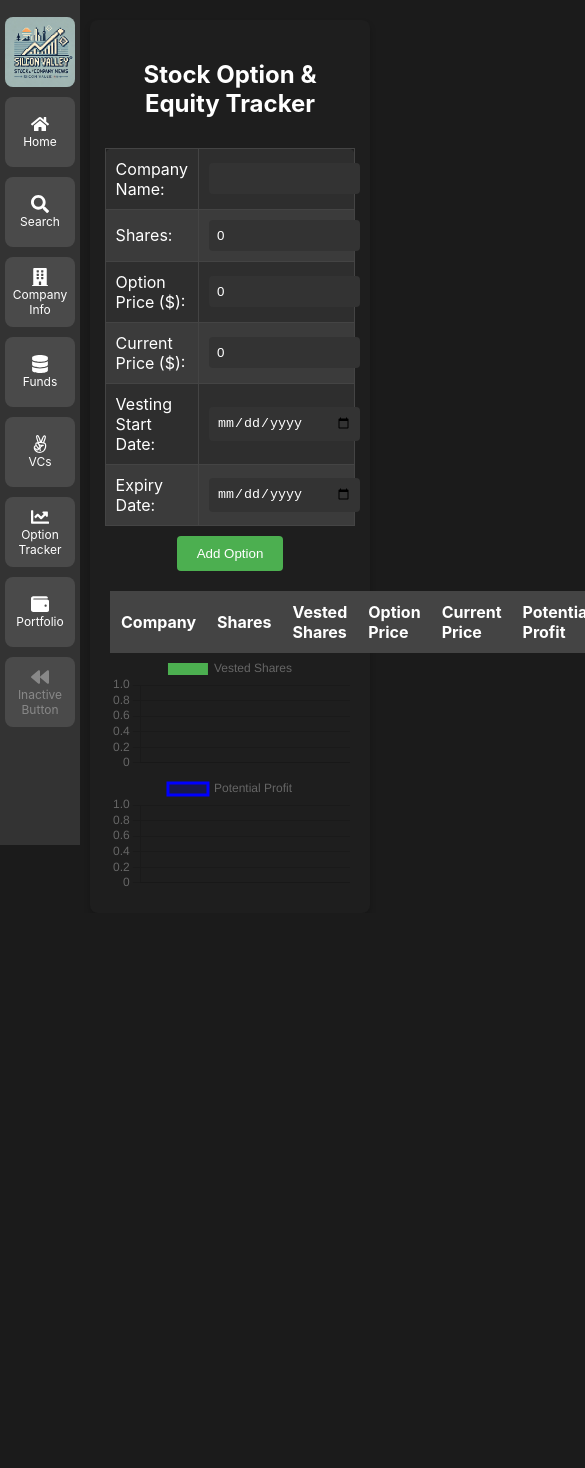
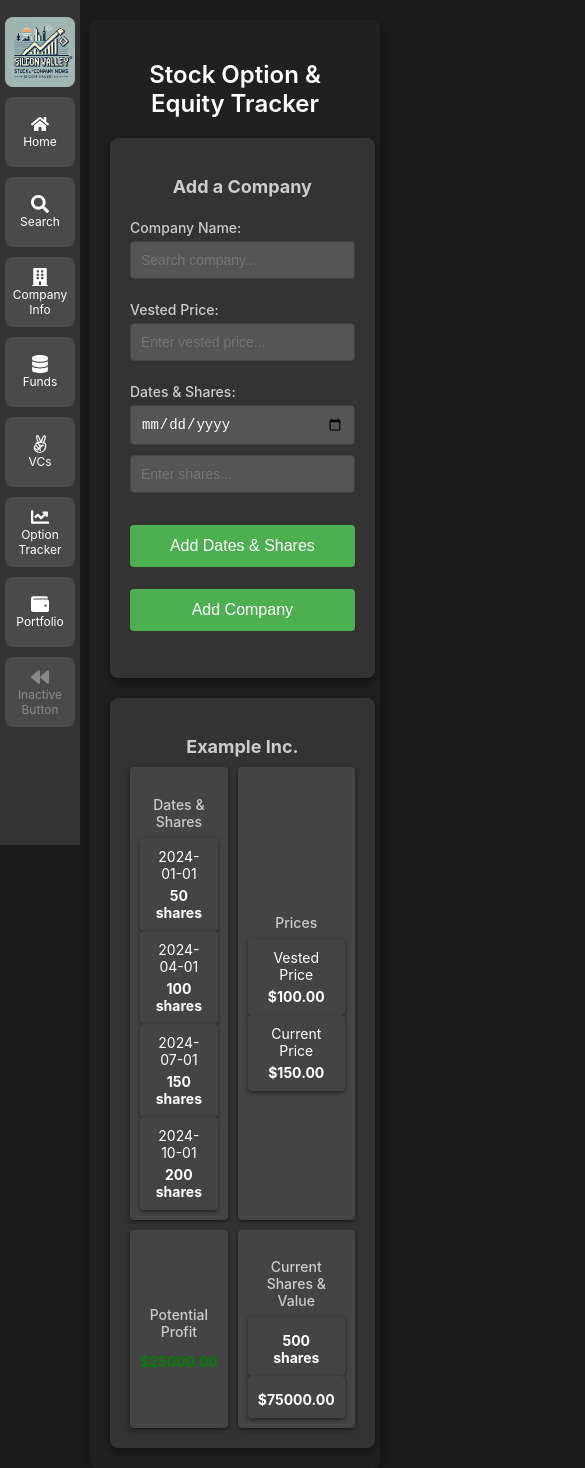
Before and after one commit to kermfiratt/silicon-tables, a React (Create React App) app in the folder client/: page /option-tracker in a window 390 px wide. Shown: the whole page, 585 px wide, since content can reach past the window. Before the commit the page ends 913 px from the top, so only its background shows below. Built offline with nearby package versions, Linux system fonts and the light colour scheme.

Commit message:
the commit

```diff
--- a/client/src/components/OptionTracker.css
+++ b/client/src/components/OptionTracker.css
@@ -1,86 +1,275 @@
+/* General Container Styling */
 .option-tracker-container {
   padding: 20px;
-  background-color: #1e1e1e;
-  color: white;
+  background-color: #202020; /* Darker background for the page */
+  color: #fff; /* Light text for contrast */
+  margin: 20px auto;
+  max-width: calc(100% - 100px); /* Adjust for sidebar width */
   border-radius: 8px;
-  margin: 20px;
-  margin-left: 90px; /* Adjust for sidebar width */
-  box-shadow: 0px 4px 6px rgba(0, 0, 0, 0.2);
+  box-shadow: 0 4px 8px rgba(0, 0, 0, 0.3); /* Subtle shadow for depth */
+  margin-left: 90px; /* Space for the sidebar */
+  margin-right: 10px;
 }
 
-.option-tracker-container h2 {
+/* Title Styling */
+h2 {
   text-align: center;
+  color: #fff; /* White text for title */
   margin-bottom: 20px;
+  font-size: 24px;
+  font-weight: 600;
 }
 
-.option-input-form {
+/* Dashboard Grid Layout */
+.dashboard-grid {
+  display: grid;
+  grid-template-columns: repeat(2, 1fr); /* Two columns */
+  gap: 20px; /* Space between blocks */
+  align-items: start; /* Align blocks to the top */
+}
+
+/* Add Company Block */
+.add-company-block {
+  background: #333; /* Darker block background */
+  border-radius: 8px;
+  padding: 20px;
+  box-shadow: 0 4px 8px rgba(0, 0, 0, 0.5); /* Subtle shadow */
   display: flex;
   flex-direction: column;
-  align-items: center;
-  margin-bottom: 20px;
+  justify-content: space-between;
+  min-height: 500px; /* Minimum height for consistency */
+  transition: background-color 0.3s ease; /* Smooth hover effect */
 }
 
-.input-table {
-  width: 100%;
-  max-width: 600px;
-  margin: 0 auto;
-  border-spacing: 0 10px;
+.add-company-block h3 {
+  margin-bottom: 10px;
+  font-size: 18px;
+  color: #ccc; /* Lighter text for better contrast */
+  text-align: center;
 }
 
-.input-table td {
-  padding: 8px;
+.form-group {
+  margin-bottom: 10px;
+  display: flex;
+  flex-direction: column;
 }
 
-.input-table label {
+.form-group label {
+  margin-bottom: 5px;
+  font-size: 14px;
   color: #ccc;
+  font-weight: 500;
+}
+
+.form-group input {
+  padding: 10px;
+  border: 1px solid #444;
+  border-radius: 4px;
+  font-size: 14px;
+  background: #555;
+  color: #fff;
+}
+
+.form-group input.shares-input {
+  margin-top: 10px; /* Add space above "Enter Shares" input */
+}
+
+.form-group input:focus {
+  outline: none;
+  border-color: #4caf50; /* Green border on focus */
+}
+
+/* Buttons */
+.add-dates-button,
+.add-company-button {
+  width: 100%;
+  padding: 12px;
+  background-color: #4caf50; /* Green button */
+  color: #fff;
+  border: none;
+  border-radius: 4px;
+  font-size: 16px;
+  cursor: pointer;
+  margin-top: 10px;
+  transition: background-color 0.3s ease; /* Smooth hover effect */
+}
+
+.add-dates-button:hover,
+.add-company-button:hover {
+  background-color: #45a049; /* Darker green on hover */
+}
+
+/* Dates & Shares Display */
+.dates-and-shares-display {
+  display: flex;
+  flex-wrap: wrap;
+  gap: 10px; /* Space between mini blocks */
+  margin-top: 15px;
+}
+
+.small-info-block {
+  background: #444; /* Darker background for sub-blocks */
+  border-radius: 4px;
+  padding: 10px;
+  text-align: center;
+  box-shadow: 0 2px 4px rgba(0, 0, 0, 0.5); /* Subtle shadow */
+  font-size: 12px;
+  color: #fff; /* Light text for sub-blocks */
+}
+
+.small-info-block:hover {
+  background: #555; /* Hover effect */
+}
+
+/* Autocomplete Dropdown */
+.autocomplete-dropdown {
+  list-style: none;
+  padding: 0;
+  margin: 5px 0 0; /* Start dropdown below input box */
+  background: #333;
+  border: 1px solid #444;
+  border-radius: 4px;
+  max-height: 150px;
+  overflow-y: auto;
+  position: absolute;
+  z-index: 1000;
+  width: 42%;
+  margin-top: 60px;
+  color: #fff; /* Light text for dropdown */
+}
+
+.autocomplete-dropdown li {
+  padding: 10px;
+  cursor: pointer;
+  font-size: 14px;
+  color: #ccc;
+}
+
+.autocomplete-dropdown li:hover {
+  background-color: #444;
+}
+
+/* Company Blocks */
+.company-block {
+  background: #333; /* Darker background */
+  border-radius: 8px;
+  padding: 20px;
+  box-shadow: 0 4px 8px rgba(0, 0, 0, 0.5);
+  min-height: 420px; /* Same height as Add Company Block */
+  display: flex;
+  flex-direction: column;
+  justify-content: space-between;
+  position: relative; /* For delete button positioning */
+  transition: background-color 0.3s ease; /* Smooth hover effect */
+}
+
+.company-block:hover {
+  background-color: #444; /* Hover effect */
+}
+
+.company-block h3 {
+  margin-bottom: 10px;
+  font-size: 18px;
+  color: #ccc; /* Lighter text */
+  text-align: center;
+}
+
+.company-info {
+  display: grid;
+  grid-template-columns: repeat(2, 1fr); /* Two columns for sub-blocks */
+  gap: 10px; /* Space between sub-blocks */
+}
+
+.info-block {
+  background: #444; /* Darker background for sub-blocks */
+  border-radius: 4px;
+  padding: 10px;
+  text-align: center;
+  box-shadow: 0 2px 4px rgba(0, 0, 0, 0.5); /* Subtle shadow */
+  display: flex;
+  flex-direction: column;
+  justify-content: center;
+  transition: background-color 0.3s ease; /* Smooth hover effect */
+}
+
+.info-block:hover {
+  background: #555; /* Hover effect */
+}
+
+.info-block h4 {
+  margin-bottom: 8px;
+  font-size: 14px;
+  color: #ccc;
+  font-weight: 500;
+}
+
+.info-block p {
+  margin: 0;
+  font-size: 14px;
+  color: #fff; /* Light text */
+  text-align: center;
+}
+
+.info-block p:last-child {
+  margin-top: 5px;
   font-weight: bold;
 }
 
-.option-input-form input {
-  padding: 8px;
-  width: 100%;
-  max-width: 200px;
-  background-color: #333;
-  border: none;
-  border-radius: 4px;
-  color: white;
+.info-block p.positive {
+  color: #4caf50; /* Green for positive profit */
 }
 
-.option-input-form button {
-  margin-top: 10px;
-  padding: 10px 20px;
-  background-color: #4caf50;
-  color: white;
+.info-block p.negative {
+  color: #f44336; /* Red for negative profit */
+}
+
+/* Delete Button */
+.delete-button {
+  position: absolute;
+  top: 10px;
+  right: 10px;
+  background: #ff4d4d; /* Red background for delete */
+  color: #fff;
   border: none;
-  border-radius: 4px;
+  width: 25px;
+  height: 25px;
+  font-size: 12px;
+  text-align: center;
+  display: none; /* Hidden by default */
   cursor: pointer;
 }
 
-.option-input-form button:hover {
-  background-color: #45a049;
+.company-block:hover .delete-button {
+  display: block; /* Show delete button on hover */
 }
 
-.option-tracker-table {
-  width: 100%;
-  border-collapse: collapse;
-  margin-top: 20px;
+.delete-button:hover {
+  background: #ff0000; /* Darker red on hover */
 }
 
-.option-tracker-table th, .option-tracker-table td {
-  padding: 12px;
+/* Empty Block */
+.empty-block {
+  background: #555;
+  border-radius: 8px;
+  display: flex;
+  justify-content: center;
+  align-items: center;
   text-align: center;
-  border-bottom: 1px solid #444;
+  font-size: 16px;
+  color: #888;
+  min-height: 400px; /* Same height to match filled blocks */
+  box-shadow: 0 4px 8px rgba(0, 0, 0, 0.3);
 }
 
-.option-tracker-table th {
-  background-color: #2a2a2a;
-  color: #ccc;
+/* Responsiveness */
+@media (max-width: 768px) {
+  .dashboard-grid {
+    grid-template-columns: 1fr; /* Stack blocks on smaller screens */
+  }
+
+  .add-company-block,
+  .company-block,
+  .empty-block {
+    height: auto; /* Allow flexible height on small screens */
+  }
 }
-
-.option-tracker-table td {
-  color: #ddd;
-} sa
-
-.option-tracker-table td:last-child {
-  font-weight: bold;
-}
--- a/client/src/components/OptionTracker.js
+++ b/client/src/components/OptionTracker.js
@@ -1,203 +1,254 @@
-import React, { useState } from 'react';
-import './OptionTracker.css';
-import { Bar, Line } from 'react-chartjs-2';
-import axios from 'axios';
-
-import {
-  Chart as ChartJS,
-  CategoryScale,
-  LinearScale,
-  BarElement,
-  Title,
-  Tooltip,
-  Legend,
-  PointElement,
-  LineElement,
-} from 'chart.js';
-
-ChartJS.register(CategoryScale, LinearScale, BarElement, Title, Tooltip, Legend, PointElement, LineElement);
+import React, { useState, useEffect } from "react";
+import "./OptionTracker.css";
+import axios from "axios";
 
 const OptionTracker = () => {
-  const [options, setOptions] = useState([]);
+  const [companies, setCompanies] = useState([]);
+  const [newCompany, setNewCompany] = useState({
+    name: "",
+    currentPrice: "",
+    vestedPrice: "",
+    datesAndShares: [],
+  });
+  const [dateShareInput, setDateShareInput] = useState({ date: "", shares: "" });
   const [autocompleteResults, setAutocompleteResults] = useState([]);
-  const [newOption, setNewOption] = useState({
-    company: '',
-    shares: 0,
-    optionPrice: 0,
-    currentPrice: 0,
-    expiryDate: '',
-    vestingStartDate: '',
-    totalVestingDuration: 48,
-  });
 
   const API_KEY = process.env.REACT_APP_ALPHA_VANTAGE_KEY;
 
+  // Placeholder example company
+  useEffect(() => {
+    const exampleCompany = {
+      name: "Example Inc.",
+      currentPrice: "150.00",
+      vestedPrice: "100.00",
+      datesAndShares: [
+        { date: "2024-01-01", shares: "50" },
+        { date: "2024-04-01", shares: "100" },
+        { date: "2024-07-01", shares: "150" },
+        { date: "2024-10-01", shares: "200" },
+      ],
+    };
+    setCompanies([exampleCompany]);
+  }, []);
+
   const handleInputChange = async (e) => {
     const { name, value } = e.target;
-    setNewOption({ ...newOption, [name]: value });
+    setNewCompany({ ...newCompany, [name]: value });
 
-    if (name === 'company' && value.length > 1) {
+    if (name === "name" && value.length > 1) {
       try {
         const response = await axios.get(
           `https://www.alphavantage.co/query?function=SYMBOL_SEARCH&keywords=${value}&apikey=${API_KEY}`
         );
         setAutocompleteResults(response.data.bestMatches || []);
       } catch (error) {
-        console.error('Error fetching autocomplete:', error);
+        console.error("Error fetching autocomplete:", error);
       }
     }
   };
 
   const handleAutocompleteSelect = async (symbol, name) => {
-    setNewOption({ ...newOption, company: name });
+    setNewCompany({ ...newCompany, name });
 
     try {
       const response = await axios.get(
         `https://www.alphavantage.co/query?function=GLOBAL_QUOTE&symbol=${symbol}&apikey=${API_KEY}`
       );
-      const price = response.data['Global Quote']?.['05. price'] || 0;
-      setNewOption((prev) => ({ ...prev, currentPrice: parseFloat(price).toFixed(2) }));
+      const price = response.data["Global Quote"]?.["05. price"] || "N/A";
+      setNewCompany((prev) => ({
+        ...prev,
+        currentPrice: parseFloat(price).toFixed(2),
+      }));
     } catch (error) {
-      console.error('Error fetching stock price:', error);
+      console.error("Error fetching stock price:", error);
     }
+
     setAutocompleteResults([]);
   };
 
-  const addOption = () => {
-    setOptions([...options, newOption]);
-    setNewOption({
-      company: '',
-      shares: 0,
-      optionPrice: 0,
-      currentPrice: 0,
-      expiryDate: '',
-      vestingStartDate: '',
-      totalVestingDuration: 48,
-    });
+  const addDateAndShares = () => {
+    if (dateShareInput.date && dateShareInput.shares) {
+      setNewCompany((prev) => ({
+        ...prev,
+        datesAndShares: [...prev.datesAndShares, { ...dateShareInput }],
+      }));
+      setDateShareInput({ date: "", shares: "" });
+    }
   };
 
-  const calculateVestedShares = (startDate, shares, duration) => {
-    const start = new Date(startDate);
-    const now = new Date();
-    const elapsedMonths =
-      (now.getFullYear() - start.getFullYear()) * 12 + (now.getMonth() - start.getMonth());
-    const percentage = Math.min(elapsedMonths / duration, 1);
-    return Math.floor(shares * percentage);
+  const addCompany = () => {
+    if (
+      newCompany.name &&
+      newCompany.vestedPrice &&
+      newCompany.datesAndShares.length > 0
+    ) {
+      setCompanies([...companies, newCompany]);
+      setNewCompany({ name: "", currentPrice: "", vestedPrice: "", datesAndShares: [] });
+    }
   };
 
-  const calculateChartData = () => {
-    const labels = options.map((opt) => opt.company);
-    const vestedShares = options.map((opt) =>
-      calculateVestedShares(opt.vestingStartDate, opt.shares, opt.totalVestingDuration)
-    );
-    const potentialProfits = options.map(
-      (opt) =>
-        (opt.currentPrice - opt.optionPrice) *
-        calculateVestedShares(opt.vestingStartDate, opt.shares, opt.totalVestingDuration)
-    );
-
-    return { labels, vestedShares, potentialProfits };
+  const deleteCompany = (index) => {
+    setCompanies((prev) => prev.filter((_, i) => i !== index));
   };
 
-  const { labels, vestedShares, potentialProfits } = calculateChartData();
+  const calculatePotentialProfit = (vestedPrice, currentPrice, shares) => {
+    return ((currentPrice - vestedPrice) * shares).toFixed(2);
+  };
+
+  const calculateCurrentShares = (datesAndShares) => {
+    const now = new Date();
+    return datesAndShares.reduce((total, { date, shares }) => {
+      const shareDate = new Date(date);
+      return shareDate <= now ? total + parseInt(shares) : total;
+    }, 0);
+  };
+
+  const calculateCurrentValue = (currentShares, currentPrice) => {
+    return (currentShares * currentPrice).toFixed(2);
+  };
 
   return (
     <div className="option-tracker-container">
       <h2>Stock Option & Equity Tracker</h2>
-      <div className="option-input-form">
-        <table>
-          <tbody>
-            <tr>
-              <td>Company Name:</td>
-              <td>
-                <input type="text" name="company" value={newOption.company} onChange={handleInputChange} />
+      <div className="dashboard-grid">
+        {/* Add Company Block */}
+        <div className="add-company-block">
+          <h3>Add a Company</h3>
+          <div className="form-group">
+            <label>Company Name:</label>
+            <input
+              type="text"
+              name="name"
+              value={newCompany.name}
+              onChange={handleInputChange}
+              placeholder="Search company..."
+            />
             {autocompleteResults.length > 0 && (
               <ul className="autocomplete-dropdown">
                 {autocompleteResults.map((item, index) => (
                   <li
                     key={index}
                     onClick={() =>
-                          handleAutocompleteSelect(item['1. symbol'], item['2. name'])
+                      handleAutocompleteSelect(item["1. symbol"], item["2. name"])
                     }
                   >
-                        {item['2. name']} ({item['1. symbol']})
+                    {item["2. name"]} ({item["1. symbol"]})
                   </li>
                 ))}
               </ul>
             )}
-              </td>
-            </tr>
-            <tr>
-              <td>Shares:</td>
-              <td><input type="number" name="shares" value={newOption.shares} onChange={handleInputChange} /></td>
-            </tr>
-            <tr>
-              <td>Option Price ($):</td>
-              <td><input type="number" name="optionPrice" value={newOption.optionPrice} onChange={handleInputChange} /></td>
-            </tr>
-            <tr>
-              <td>Current Price ($):</td>
-              <td><input type="number" name="currentPrice" value={newOption.currentPrice} readOnly /></td>
-            </tr>
-            <tr>
-              <td>Vesting Start Date:</td>
-              <td><input type="date" name="vestingStartDate" value={newOption.vestingStartDate} onChange={handleInputChange} /></td>
-            </tr>
-            <tr>
-              <td>Expiry Date:</td>
-              <td><input type="date" name="expiryDate" value={newOption.expiryDate} onChange={handleInputChange} /></td>
-            </tr>
-          </tbody>
-        </table>
-        <button onClick={addOption}>Add Option</button>
+          </div>
+          <div className="form-group">
+            <label>Vested Price:</label>
+            <input
+              type="number"
+              name="vestedPrice"
+              value={newCompany.vestedPrice}
+              onChange={(e) =>
+                setNewCompany({ ...newCompany, vestedPrice: e.target.value })
+              }
+              placeholder="Enter vested price..."
+            />
+          </div>
+          <div className="form-group">
+            <label>Dates & Shares:</label>
+            <input
+              type="date"
+              name="date"
+              value={dateShareInput.date}
+              onChange={(e) =>
+                setDateShareInput({ ...dateShareInput, date: e.target.value })
+              }
+            />
+            <input
+              type="number"
+              name="shares"
+              value={dateShareInput.shares}
+              onChange={(e) =>
+                setDateShareInput({ ...dateShareInput, shares: e.target.value })
+              }
+              className="shares-input"
+              placeholder="Enter shares..."
+            />
+          </div>
+          <button onClick={addDateAndShares} className="add-dates-button">
+            Add Dates & Shares
+          </button>
+          <button onClick={addCompany} className="add-company-button">
+            Add Company
+          </button>
+          <div className="dates-and-shares-display">
+            {newCompany.datesAndShares.map((ds, i) => (
+              <div key={i} className="small-info-block">
+                <p>{ds.date}</p>
+                <p>{ds.shares} shares</p>
+              </div>
+            ))}
+          </div>
         </div>
 
-      <table>
-        <thead>
-          <tr>
-            <th>Company</th>
-            <th>Shares</th>
-            <th>Vested Shares</th>
-            <th>Option Price</th>
-            <th>Current Price</th>
-            <th>Potential Profit</th>
-          </tr>
-        </thead>
-        <tbody>
-          {options.map((opt, idx) => {
-            const vested = calculateVestedShares(opt.vestingStartDate, opt.shares, opt.totalVestingDuration);
-            const profit = ((opt.currentPrice - opt.optionPrice) * vested).toFixed(2);
+        {/* Company Blocks */}
+        {companies.map((company, index) => {
+          const currentShares = calculateCurrentShares(company.datesAndShares);
+          const potentialProfit = calculatePotentialProfit(
+            company.vestedPrice,
+            company.currentPrice,
+            currentShares
+          );
+          const currentValue = calculateCurrentValue(
+            currentShares,
+            company.currentPrice
+          );
+
           return (
-              <tr key={idx}>
-                <td>{opt.company}</td>
-                <td>{opt.shares}</td>
-                <td>{vested}</td>
-                <td>${opt.optionPrice}</td>
-                <td>${opt.currentPrice}</td>
-                <td style={{ color: profit > 0 ? 'green' : 'red' }}>${profit}</td>
-              </tr>
+            <div key={index} className="company-block">
+              <button
+                className="delete-button"
+                onClick={() => deleteCompany(index)}
+              >
+                X
+              </button>
+              <h3>{company.name}</h3>
+              <div className="company-info">
+                <div className="info-block">
+                  <h4>Dates & Shares</h4>
+                  {company.datesAndShares.map((ds, i) => (
+                    <div key={i} className="small-info-block centered-block">
+                      <p>{ds.date}</p>
+                      <p>{ds.shares} shares</p>
+                    </div>
+                  ))}
+                </div>
+                <div className="info-block centered-block">
+                  <h4>Prices</h4>
+                  <div className="small-info-block">
+                    <p>Vested Price</p>
+                    <p>${company.vestedPrice}</p>
+                  </div>
+                  <div className="small-info-block">
+                    <p>Current Price</p>
+                    <p>${company.currentPrice}</p>
+                  </div>
+                </div>
+                <div className="info-block">
+                  <h4>Potential Profit</h4>
+                  <p style={{ color: potentialProfit > 0 ? "green" : "red" }}>
+                    ${potentialProfit}
+                  </p>
+                </div>
+                <div className="info-block">
+                  <h4>Current Shares & Value</h4>
+                  <div className="small-info-block centered-block">
+                    <p>{currentShares} shares</p>
+                  </div>
+                  <div className="small-info-block centered-block">
+                    <p>${currentValue}</p>
+                  </div>
+                </div>
+              </div>
+            </div>
           );
         })}
-        </tbody>
-      </table>
-
-      <div className="charts">
-        <div>
-          <Bar
-            data={{
-              labels,
-              datasets: [{ label: 'Vested Shares', data: vestedShares, backgroundColor: '#4caf50' }],
-            }}
-          />
-        </div>
-        <div>
-          <Line
-            data={{
-              labels,
-              datasets: [{ label: 'Potential Profit', data: potentialProfits, borderColor: 'blue', backgroundColor: 'rgba(0, 0, 255, 0.2)' }],
-            }}
-          />
-        </div>
       </div>
     </div>
   );
--- a/client/src/components/ProductHuntTop5.css
+++ b/client/src/components/ProductHuntTop5.css
@@ -58,6 +58,7 @@
   text-align: center;
   border-bottom: 1px solid #333;
   padding-bottom: 10px;
+  color: white;
 }
 
 .product-hunt-list {
--- a/client/src/components/Watchlist.js
+++ b/client/src/components/Watchlist.js
@@ -15,6 +15,7 @@ const Watchlist = () => {
   const [newSymbol, setNewSymbol] = useState('');
 
   useEffect(() => {
+
     const fetchStockData = async () => {
       const newStockData = {};
 
```
Also changed, not shown: client/src/components/Watchlist.css (line endings or trailing spaces). Lines whose indentation alone changed are shown as unchanged.
